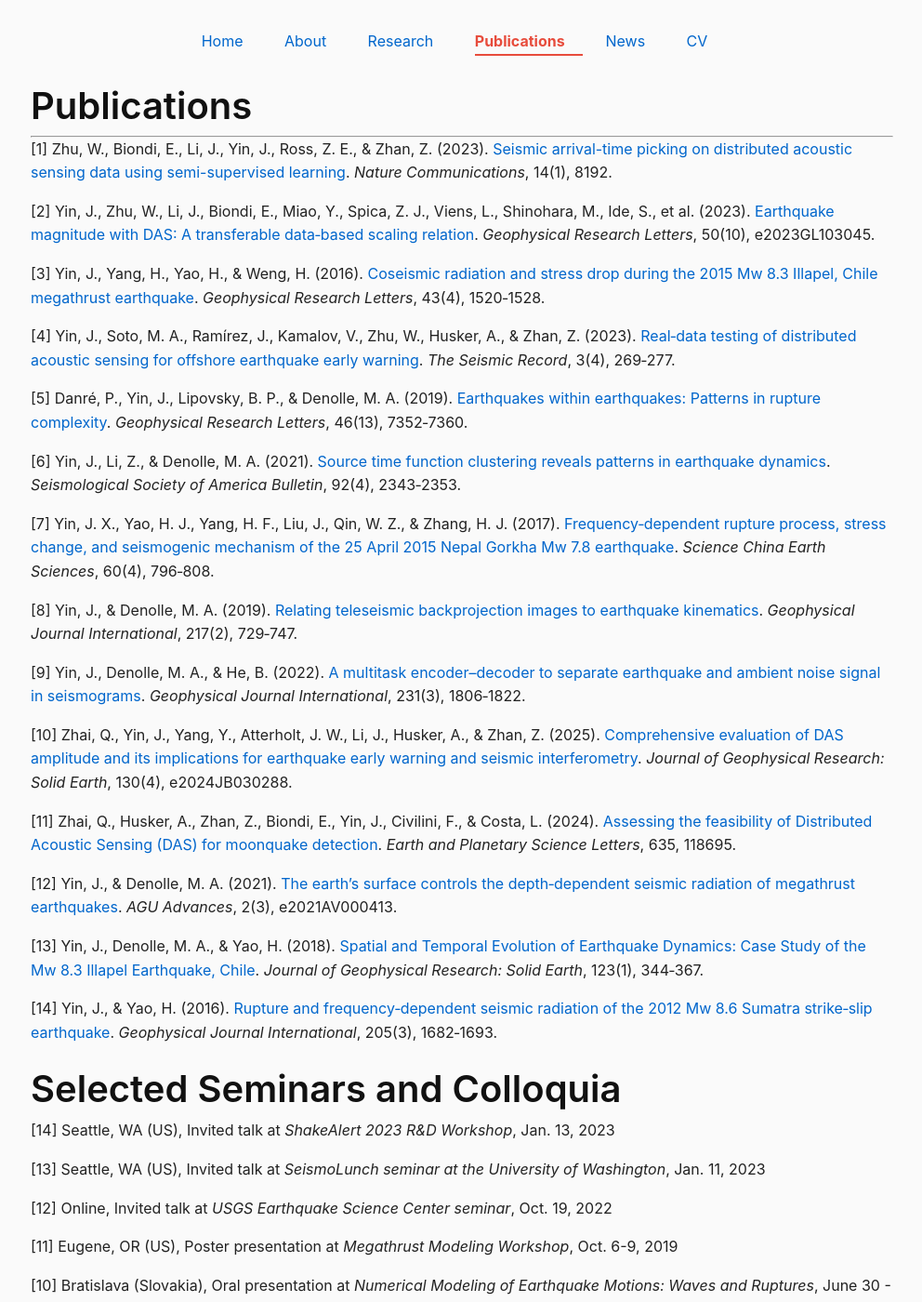
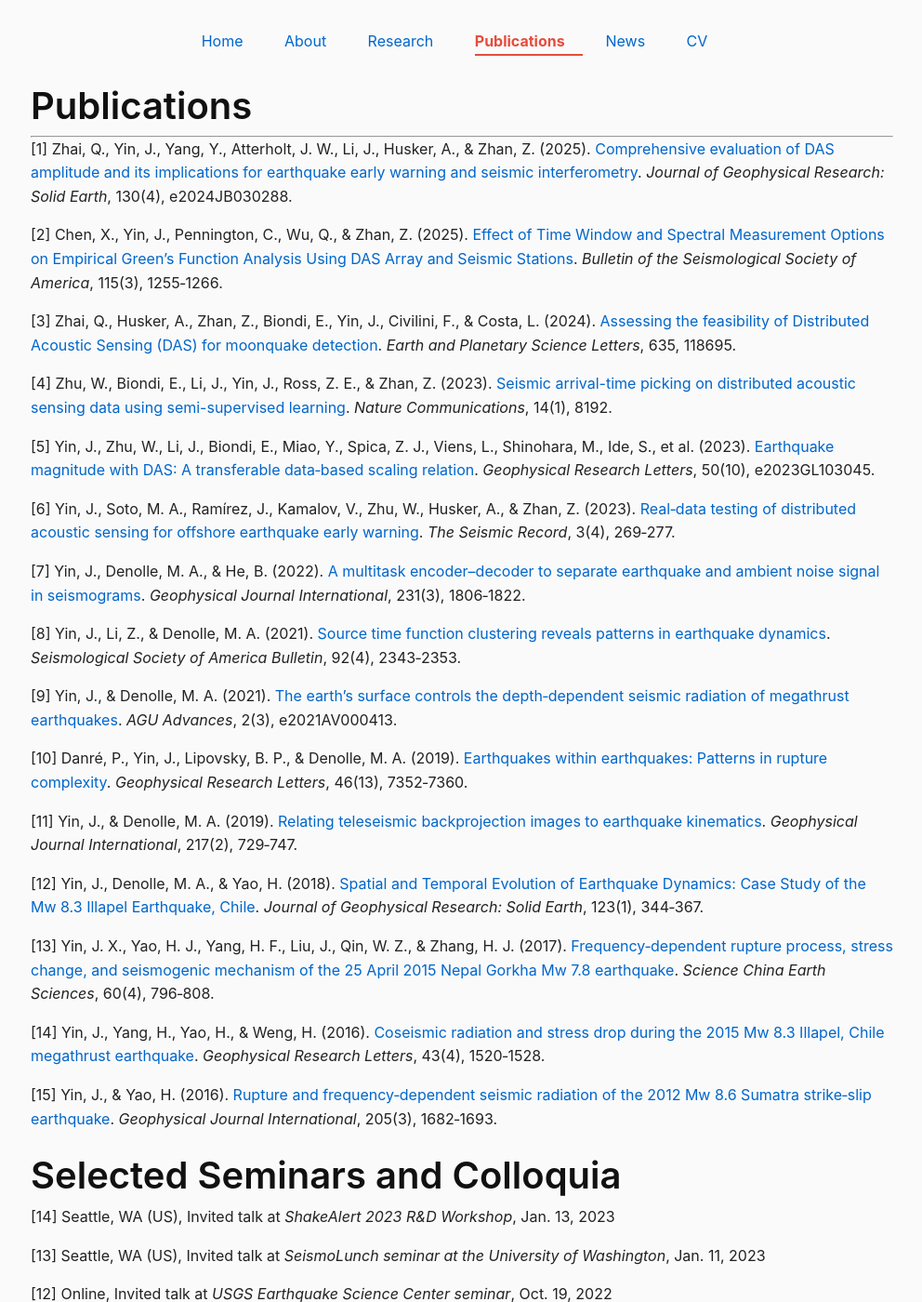
Before and after one commit to yinjiuxun/yinjiuxun.github.io, a Jekyll site: the page built from pages/publications.md, in a window 1280 px wide and 1400 px high. Shown: the whole window at 93% size, without its empty margins (143-1135 px from the left). Built offline with Jekyll 4.4.1, drawn with Linux system fonts in a browser that asks for light colours.

Commit message:
Update Publications page: add 2025 paper and sort entries by year descending

```diff
--- a/pages/publications.md
+++ b/pages/publications.md
@@ -5,34 +5,38 @@
 ---
 
 # Publications
+
 ----
-[1] Zhu, W., Biondi, E., Li, J., Yin, J., Ross, Z. E., & Zhan, Z. (2023). [Seismic arrival-time picking on distributed acoustic sensing data using semi-supervised learning](https://scholar.google.com/scholar?oi=bibs&hl=en&cites=5609365691656753946). *Nature Communications*, 14(1), 8192.
 
-[2] Yin, J., Zhu, W., Li, J., Biondi, E., Miao, Y., Spica, Z. J., Viens, L., Shinohara, M., Ide, S., et al. (2023). [Earthquake magnitude with DAS: A transferable data‑based scaling relation](https://scholar.google.com/scholar?oi=bibs&hl=en&cites=4380790920085672133). *Geophysical Research Letters*, 50(10), e2023GL103045.
+[1] Zhai, Q., Yin, J., Yang, Y., Atterholt, J. W., Li, J., Husker, A., & Zhan, Z. (2025). [Comprehensive evaluation of DAS amplitude and its implications for earthquake early warning and seismic interferometry](https://scholar.google.com/scholar?oi=bibs&hl=en&cites=9168386026487856406). *Journal of Geophysical Research: Solid Earth*, 130(4), e2024JB030288.
 
-[3] Yin, J., Yang, H., Yao, H., & Weng, H. (2016). [Coseismic radiation and stress drop during the 2015 Mw 8.3 Illapel, Chile megathrust earthquake](https://scholar.google.com/scholar?oi=bibs&hl=en&cites=4080048994527182481). *Geophysical Research Letters*, 43(4), 1520‑1528.
+[2] Chen, X., Yin, J., Pennington, C., Wu, Q., & Zhan, Z. (2025). [Effect of Time Window and Spectral Measurement Options on Empirical Green’s Function Analysis Using DAS Array and Seismic Stations](https://doi.org/10.1785/0120240156). *Bulletin of the Seismological Society of America*, 115(3), 1255‑1266.
 
-[4] Yin, J., Soto, M. A., Ramírez, J., Kamalov, V., Zhu, W., Husker, A., & Zhan, Z. (2023). [Real‑data testing of distributed acoustic sensing for offshore earthquake early warning](https://scholar.google.com/scholar?oi=bibs&hl=en&cites=6161916855973550308). *The Seismic Record*, 3(4), 269‑277.
+[3] Zhai, Q., Husker, A., Zhan, Z., Biondi, E., Yin, J., Civilini, F., & Costa, L. (2024). [Assessing the feasibility of Distributed Acoustic Sensing (DAS) for moonquake detection](https://scholar.google.com/scholar?oi=bibs&hl=en&cites=12984359494917586598). *Earth and Planetary Science Letters*, 635, 118695.
 
-[5] Danré, P., Yin, J., Lipovsky, B. P., & Denolle, M. A. (2019). [Earthquakes within earthquakes: Patterns in rupture complexity](https://scholar.google.com/scholar?oi=bibs&hl=en&cites=2796302399259034733). *Geophysical Research Letters*, 46(13), 7352‑7360.
+[4] Zhu, W., Biondi, E., Li, J., Yin, J., Ross, Z. E., & Zhan, Z. (2023). [Seismic arrival-time picking on distributed acoustic sensing data using semi-supervised learning](https://scholar.google.com/scholar?oi=bibs&hl=en&cites=5609365691656753946). *Nature Communications*, 14(1), 8192.
 
-[6] Yin, J., Li, Z., & Denolle, M. A. (2021). [Source time function clustering reveals patterns in earthquake dynamics](https://scholar.google.com/scholar?oi=bibs&hl=en&cites=8251532392428323823). *Seismological Society of America Bulletin*, 92(4), 2343‑2353.
+[5] Yin, J., Zhu, W., Li, J., Biondi, E., Miao, Y., Spica, Z. J., Viens, L., Shinohara, M., Ide, S., et al. (2023). [Earthquake magnitude with DAS: A transferable data‑based scaling relation](https://scholar.google.com/scholar?oi=bibs&hl=en&cites=4380790920085672133). *Geophysical Research Letters*, 50(10), e2023GL103045.
 
-[7] Yin, J. X., Yao, H. J., Yang, H. F., Liu, J., Qin, W. Z., & Zhang, H. J. (2017). [Frequency‑dependent rupture process, stress change, and seismogenic mechanism of the 25 April 2015 Nepal Gorkha Mw 7.8 earthquake](https://scholar.google.com/scholar?oi=bibs&hl=en&cites=18106162776730250443). *Science China Earth Sciences*, 60(4), 796‑808.
+[6] Yin, J., Soto, M. A., Ramírez, J., Kamalov, V., Zhu, W., Husker, A., & Zhan, Z. (2023). [Real‑data testing of distributed acoustic sensing for offshore earthquake early warning](https://scholar.google.com/scholar?oi=bibs&hl=en&cites=6161916855973550308). *The Seismic Record*, 3(4), 269‑277.
 
-[8] Yin, J., & Denolle, M. A. (2019). [Relating teleseismic backprojection images to earthquake kinematics](https://scholar.google.com/scholar?oi=bibs&hl=en&cites=5371220079159979784). *Geophysical Journal International*, 217(2), 729‑747.
+[7] Yin, J., Denolle, M. A., & He, B. (2022). [A multitask encoder–decoder to separate earthquake and ambient noise signal in seismograms](https://scholar.google.com/scholar?oi=bibs&hl=en&cites=18361129729603150975). *Geophysical Journal International*, 231(3), 1806‑1822.
 
-[9] Yin, J., Denolle, M. A., & He, B. (2022). [A multitask encoder–decoder to separate earthquake and ambient noise signal in seismograms](https://scholar.google.com/scholar?oi=bibs&hl=en&cites=18361129729603150975). *Geophysical Journal International*, 231(3), 1806‑1822.
+[8] Yin, J., Li, Z., & Denolle, M. A. (2021). [Source time function clustering reveals patterns in earthquake dynamics](https://scholar.google.com/scholar?oi=bibs&hl=en&cites=8251532392428323823). *Seismological Society of America Bulletin*, 92(4), 2343‑2353.
 
-[10] Zhai, Q., Yin, J., Yang, Y., Atterholt, J. W., Li, J., Husker, A., & Zhan, Z. (2025). [Comprehensive evaluation of DAS amplitude and its implications for earthquake early warning and seismic interferometry](https://scholar.google.com/scholar?oi=bibs&hl=en&cites=9168386026487856406). *Journal of Geophysical Research: Solid Earth*, 130(4), e2024JB030288.
+[9] Yin, J., & Denolle, M. A. (2021). [The earth's surface controls the depth‑dependent seismic radiation of megathrust earthquakes](https://scholar.google.com/scholar?oi=bibs&hl=en&cites=14309341081148569759). *AGU Advances*, 2(3), e2021AV000413.
 
-[11] Zhai, Q., Husker, A., Zhan, Z., Biondi, E., Yin, J., Civilini, F., & Costa, L. (2024). [Assessing the feasibility of Distributed Acoustic Sensing (DAS) for moonquake detection](https://scholar.google.com/scholar?oi=bibs&hl=en&cites=12984359494917586598). *Earth and Planetary Science Letters*, 635, 118695.
+[10] Danré, P., Yin, J., Lipovsky, B. P., & Denolle, M. A. (2019). [Earthquakes within earthquakes: Patterns in rupture complexity](https://scholar.google.com/scholar?oi=bibs&hl=en&cites=2796302399259034733). *Geophysical Research Letters*, 46(13), 7352‑7360.
 
-[12] Yin, J., & Denolle, M. A. (2021). [The earth's surface controls the depth‑dependent seismic radiation of megathrust earthquakes](https://scholar.google.com/scholar?oi=bibs&hl=en&cites=14309341081148569759). *AGU Advances*, 2(3), e2021AV000413.
+[11] Yin, J., & Denolle, M. A. (2019). [Relating teleseismic backprojection images to earthquake kinematics](https://scholar.google.com/scholar?oi=bibs&hl=en&cites=5371220079159979784). *Geophysical Journal International*, 217(2), 729‑747.
 
-[13] Yin, J., Denolle, M. A., & Yao, H. (2018). [Spatial and Temporal Evolution of Earthquake Dynamics: Case Study of the Mw 8.3 Illapel Earthquake, Chile](https://scholar.google.com/scholar?oi=bibs&hl=en&cites=13803846706704684258). *Journal of Geophysical Research: Solid Earth*, 123(1), 344‑367.
+[12] Yin, J., Denolle, M. A., & Yao, H. (2018). [Spatial and Temporal Evolution of Earthquake Dynamics: Case Study of the Mw 8.3 Illapel Earthquake, Chile](https://scholar.google.com/scholar?oi=bibs&hl=en&cites=13803846706704684258). *Journal of Geophysical Research: Solid Earth*, 123(1), 344‑367.
 
-[14] Yin, J., & Yao, H. (2016). [Rupture and frequency‑dependent seismic radiation of the 2012 Mw 8.6 Sumatra strike‑slip earthquake](https://academic.oup.com/gji/article/205/3/1682/656054/Rupture-and-frequency-dependent-seismic-radiation). *Geophysical Journal International*, 205(3), 1682‑1693.
+[13] Yin, J. X., Yao, H. J., Yang, H. F., Liu, J., Qin, W. Z., & Zhang, H. J. (2017). [Frequency‑dependent rupture process, stress change, and seismogenic mechanism of the 25 April 2015 Nepal Gorkha Mw 7.8 earthquake](https://scholar.google.com/scholar?oi=bibs&hl=en&cites=18106162776730250443). *Science China Earth Sciences*, 60(4), 796‑808.
+
+[14] Yin, J., Yang, H., Yao, H., & Weng, H. (2016). [Coseismic radiation and stress drop during the 2015 Mw 8.3 Illapel, Chile megathrust earthquake](https://scholar.google.com/scholar?oi=bibs&hl=en&cites=4080048994527182481). *Geophysical Research Letters*, 43(4), 1520‑1528.
+
+[15] Yin, J., & Yao, H. (2016). [Rupture and frequency‑dependent seismic radiation of the 2012 Mw 8.6 Sumatra strike‑slip earthquake](https://academic.oup.com/gji/article/205/3/1682/656054/Rupture-and-frequency-dependent-seismic-radiation). *Geophysical Journal International*, 205(3), 1682‑1693.
 
 # Selected Seminars and Colloquia
 [14] Seattle, WA (US), Invited talk at _ShakeAlert 2023 R&D Workshop_, Jan. 13, 2023
```
